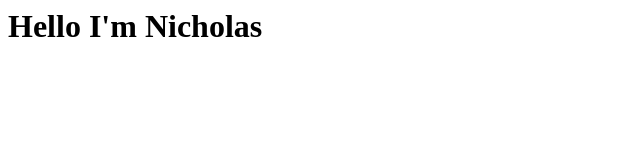
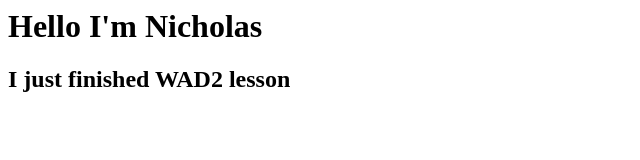
Before and after one commit to NichGoh/nichgoh.github.io, a plain HTML site: page index.html in a window 1280 px wide. Shown: the whole page, without its empty margins (0-640 px from the left). Drawn offline with Linux system fonts and the light colour scheme.

Commit message:
Update index.html
I added a new line

```diff
--- a/index.html
+++ b/index.html
@@ -1 +1,2 @@
 <h1>Hello I'm Nicholas</h1>
+<h2>I just finished WAD2 lesson</h2>
```
